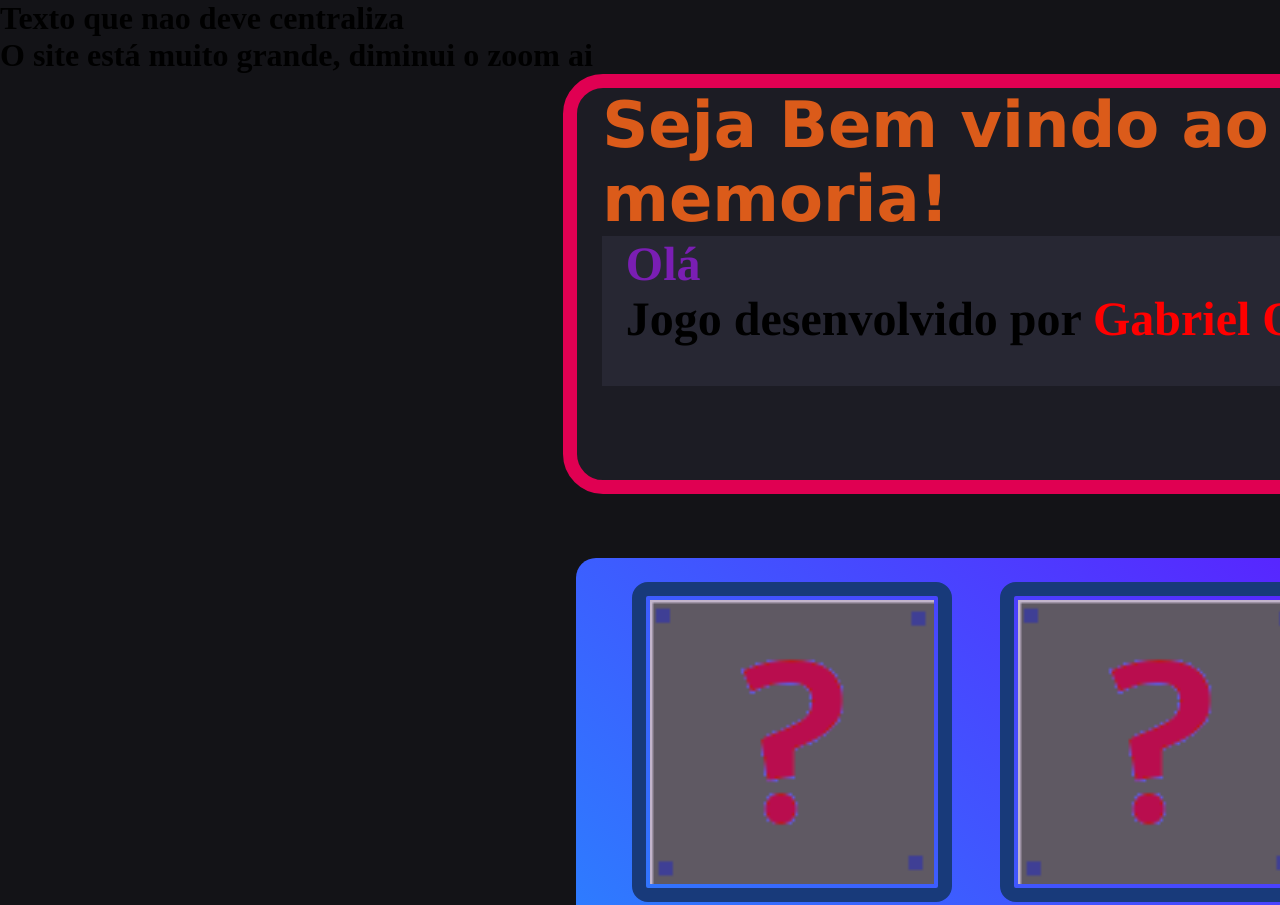
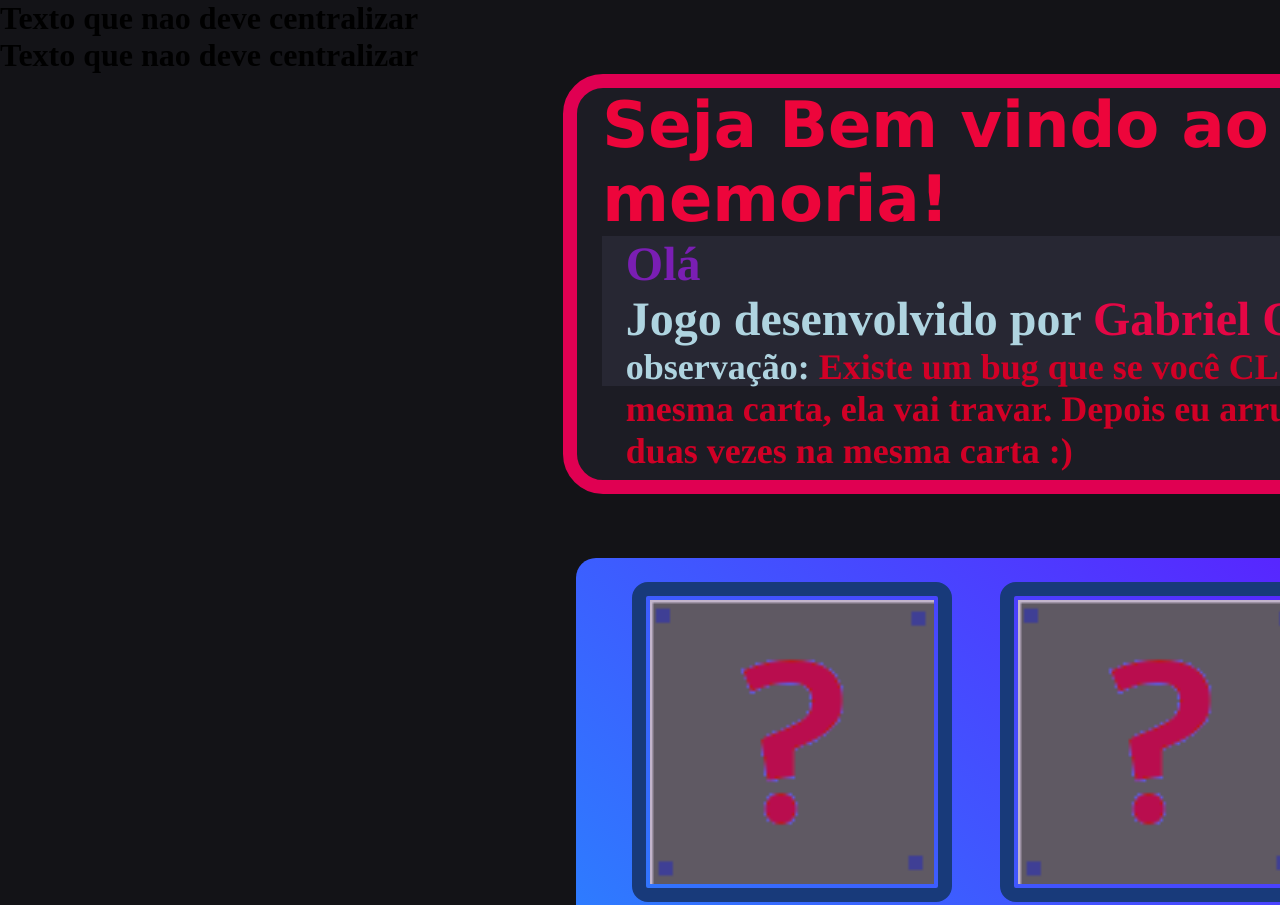
Before and after one commit to GabrielOredgameplay/Game-Memory, a plain HTML site: page index.html in a window 1280 px wide. Shown: the top 905 px of the page. Drawn offline with Linux system fonts and the light colour scheme.

Commit message:
Add files via upload

```diff
--- a/index.html
+++ b/index.html
@@ -16,10 +16,11 @@
     </style>
   </head>
   <body>
-      <h1>Texto que nao deve centraliza</h1>
+      <h1>Texto que nao deve centralizar</h1>
 
       <div>
-        <h1>O site está muito grande, diminui o zoom ai</h1>
+
+        <h1>Texto que nao deve centralizar</h1>
       </div>
 
 
@@ -28,22 +29,26 @@
 
       <div class = "text">
         <font face ="Verdana" size = "6" >
-          <h1><span style="color: #db5b1a;">Seja Bem vindo ao Jogo da memoria!</span> </h1>
+          <h1><span style="color: #ed053b;">Seja Bem vindo ao Jogo da memoria!</span> </h1>
         </font>
         <div class = "aviso">
           <div class = "text">
-
             <font face = "Times" size = "5">
               <h1><span style="color: #7a1eb3">Olá</span></h1>
-              <h1>Jogo desenvolvido por <span style="color: red">Gabriel Olivera.</span></h1>
+              <h1><span style="color: #afd4e0">Jogo desenvolvido por</span> <span style="color: #e30745">Gabriel Olivera.</span></h1>
+              <font face = "Times" size = "4">
+              <h1 ><span style="color: #afd4e0" >observação:</span> <span style="color: #d10026"> Existe um bug que se  você CLICAR DUAS VEZES na mesma carta, ela vai travar. Depois eu arrumo isso, então evite clicar duas vezes na mesma carta :)</span></h1>
+            </font>
             </font>
 
           </div>
           </div>
       </div>
     </div>
+
+
+
       <section class="memory-game">
-
 
 
           <div class = "memory-card" data-framework="Dipper">
@@ -109,7 +114,6 @@
 
 
 
-
     </section>
 
         <script src = "script.js"> </script>
```
